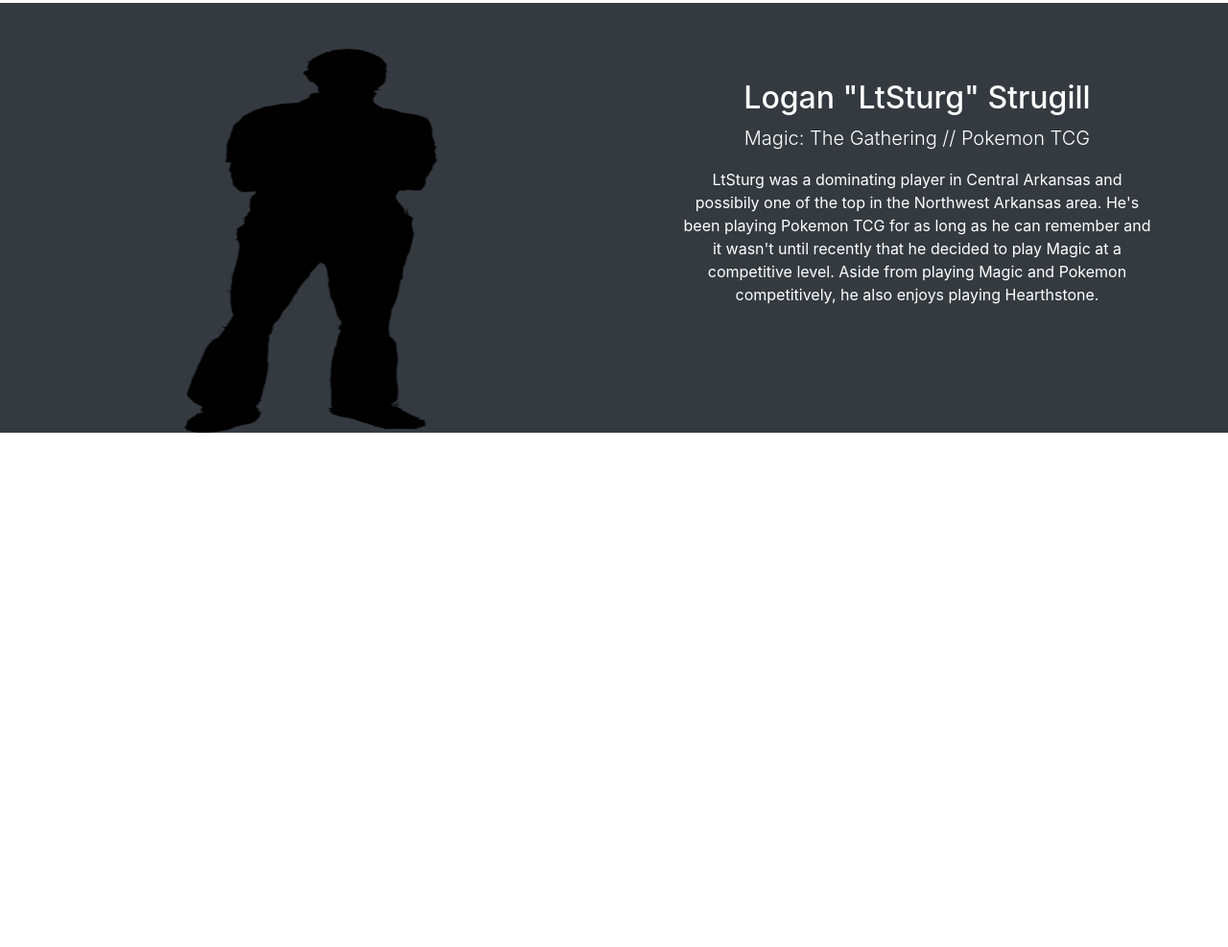
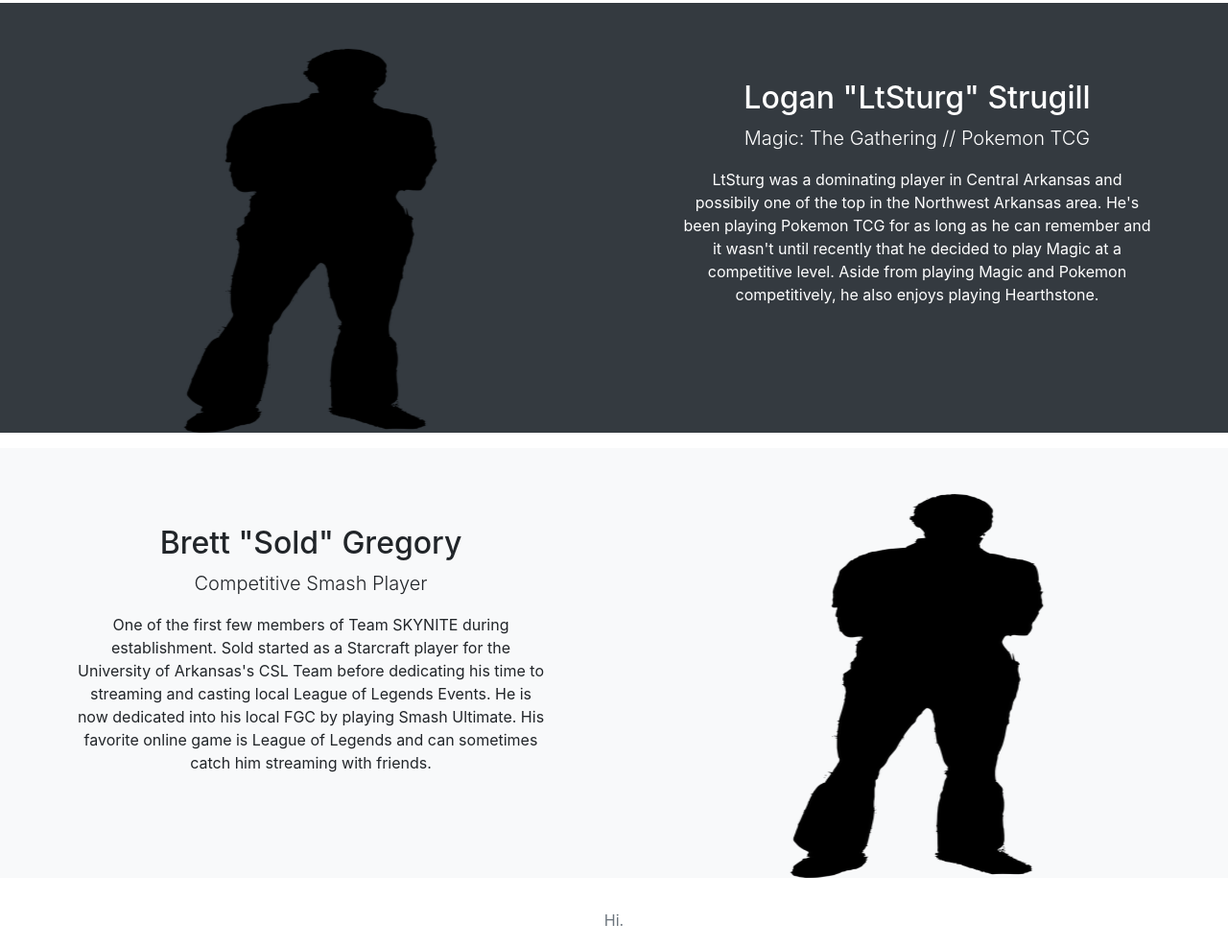
Before and after one commit to DjKniteX/esports, a plain HTML site: page index.html in a window 1280 px wide. Shown: the part 2480-3467 px from the top of the page at 96% size. Before the commit the page ends 2947 px from the top, so only its background shows below. Drawn offline with nearby package versions, Linux system fonts and the light colour scheme.

Commit message:
added Brett

```diff
--- a/index.html
+++ b/index.html
@@ -1,6 +1,7 @@
 <!-- background people pic from cleanpng-->
 <!doctype html>
 <html lang="en">
+
 <head>
   <meta charset="utf-8">
   <meta name="viewport" content="width=device-width, initial-scale=1, shrink-to-fit=no">
@@ -13,7 +14,8 @@
   <link rel="canonical" href="https://getbootstrap.com/docs/4.0/examples/cover/">
 
   <!-- Bootstrap core CSS -->
-    <link rel="stylesheet" href="https://stackpath.bootstrapcdn.com/bootstrap/4.3.1/css/bootstrap.min.css" integrity="sha384-ggOyR0iXCbMQv3Xipma34MD+dH/1fQ784/j6cY/iJTQUOhcWr7x9JvoRxT2MZw1T" crossorigin="anonymous">
+  <link rel="stylesheet" href="https://stackpath.bootstrapcdn.com/bootstrap/4.3.1/css/bootstrap.min.css"
+    integrity="sha384-ggOyR0iXCbMQv3Xipma34MD+dH/1fQ784/j6cY/iJTQUOhcWr7x9JvoRxT2MZw1T" crossorigin="anonymous">
 
   <!-- Custom styles for this template -->
   <link href="css/cover.css" rel="stylesheet">
@@ -37,8 +39,10 @@
   <div class="position-relative overflow-hidden p-3 p-md-5 m-md-3 text-center bg-light">
     <div class="col-md-5 p-lg-5 mx-auto my-5">
       <h1 class="display-4 font-weight-normal">SKYNITE Esports Club</h1>
-        <p class="lead font-weight-normal">Team SKYNITE is many things: An online collective, a gaming team, a streaming crew, and artists. With some of the like minded folks from Arkansas
-          and around the world comes Arkansas's possible first and oldest Esports Club, SKYNITE. We plan on putting Arkansas on the Esports Map.
+      <p class="lead font-weight-normal">Team SKYNITE is many things: An online collective, a gaming team, a streaming
+        crew, and artists. With some of the like minded folks from Arkansas
+        and around the world comes Arkansas's possible first and oldest Esports Club, SKYNITE. We plan on putting
+        Arkansas on the Esports Map.
       </p>
       <a class="btn btn-outline-secondary" href="https://teamskynite.net">Learn More</a>
     </div>
@@ -61,9 +65,11 @@
         <div class="row">
           <div class="col-md-4">
             <div class="card mb-4 box-shadow">
-              <img class="card-img-top" src="img/scr.png" alt="Card image cap" style="width: 287.98px; height: 174.44px">
+              <img class="card-img-top" src="img/scr.png" alt="Card image cap"
+                style="width: 287.98px; height: 174.44px">
               <div class="card-body">
-                <p class="card-text">The game that started the team and will continue to support it for as long as tSn lives.</p>
+                <p class="card-text">The game that started the team and will continue to support it for as long as tSn
+                  lives.</p>
                 <div class="d-flex justify-content-between align-items-center">
                 </div>
               </div>
@@ -73,7 +79,8 @@
             <div class="card mb-4 box-shadow">
               <img class="card-img-top" src="img/wcr.png" alt="Card image cap">
               <div class="card-body">
-                <p class="card-text">Recently added to the roster of games due to being user-friendly. Expect tSn to pick up newer players to compete in tournaments and team leagues</p>
+                <p class="card-text">Recently added to the roster of games due to being user-friendly. Expect tSn to
+                  pick up newer players to compete in tournaments and team leagues</p>
                 <div class="d-flex justify-content-between align-items-center">
                 </div>
               </div>
@@ -81,9 +88,11 @@
           </div>
           <div class="col-md-4">
             <div class="card mb-4 box-shadow">
-              <img class="card-img-top" src="img/mtg.jpg" alt="Card image cap" style="width: 287.98px; height: 174.44px">
+              <img class="card-img-top" src="img/mtg.jpg" alt="Card image cap"
+                style="width: 287.98px; height: 174.44px">
               <div class="card-body">
-                <p class="card-text">The Card game that's been around for as long as we have. We aim to play this competively from FNMs to Online Tournaments</p>
+                <p class="card-text">The Card game that's been around for as long as we have. We aim to play this
+                  competively from FNMs to Online Tournaments</p>
                 <div class="d-flex justify-content-between align-items-center">
                 </div>
               </div>
@@ -93,6 +102,7 @@
         </div>
       </div>
     </div>
+  </main>
   <div id="team">
     <div class="bg-dark d-md-flex flex-md-equal w-100 my-md-3 pl-md-3">
       <div class="mr-md-3 pt-3 px-3 pt-md-5 px-md-5 text-center text-white overflow-hidden">
@@ -102,7 +112,9 @@
         <div class="my-3 p-3">
           <h2 class="display-5">Nikki "DjKniteX" Xaysanasy</h2>
           <p class="lead">Esports Manager/Competitive Starcraft &amp; Warcraft Player</p>
-          <p>DjKniteX has been following the Esports scene since 2007 with Starcraft and brought up the Esports Club to help promote local esports and compete in a variety of games. Aside from Starcraft and Warcraft you can expect to see him play in other games with other members in Street Fighter, Tekken and Pokemon TCG.</p>
+          <p>DjKniteX has been following the Esports scene since 2007 with Starcraft and brought up the Esports Club to
+            help promote local esports and compete in a variety of games. Aside from Starcraft and Warcraft you can
+            expect to see him play in other games with other members in Street Fighter, Tekken and Pokemon TCG.</p>
         </div>
       </div>
     </div>
@@ -112,7 +124,10 @@
         <div class="my-3 p-3">
           <h2 class="display-5">Kirsch "Skyryuu" Mackey</h2>
           <p class="lead">Competitive FGC Player</p>
-          <p>From dominating local arcades in his hometown in the Bahamas, he decided to take it to the next level shortly after moving to Arkansas. Known at parties and locally as the "One guy you don't want to play against" he decided to mark his return to competitive games by playing in Fightcade Weeklies and Planning his next trip to EVO 2020.</p>
+          <p>From dominating local arcades in his hometown in the Bahamas, he decided to take it to the next level
+            shortly after moving to Arkansas. Known at parties and locally as the "One guy you don't want to play
+            against" he decided to mark his return to competitive games by playing in Fightcade Weeklies and Planning
+            his next trip to EVO 2020.</p>
         </div>
       </div>
       <div class="mr-md-3 pt-3 px-3 pt-md-5 px-md-5 text-center text-white overflow-hidden">
@@ -128,12 +143,37 @@
         <div class="my-3 p-3">
           <h2 class="display-5">Logan "LtSturg" Strugill</h2>
           <p class="lead">Magic: The Gathering // Pokemon TCG</p>
-          <p>LtSturg was a dominating player in Central Arkansas and possibily one of the top in the Northwest Arkansas area. He's been playing Pokemon TCG for as long as he can remember and it wasn't until recently that he decided to play Magic at a competitive level. Aside from playing Magic and Pokemon competitively, he also enjoys playing Hearthstone.</p>
+          <p>LtSturg was a dominating player in Central Arkansas and possibily one of the top in the Northwest Arkansas
+            area. He's been playing Pokemon TCG for as long as he can remember and it wasn't until recently that he
+            decided to play Magic at a competitive level. Aside from playing Magic and Pokemon competitively, he also
+            enjoys playing Hearthstone.</p>
         </div>
       </div>
     </div>
   </div>
 
 
+  <div class="bg-light d-md-flex flex-md-equal w-100 my-md-3 pl-md-3">
+    <div class="mr-md-3 pt-3 px-3 pt-md-5 px-md-5 text-center overflow-hidden">
+      <div class="my-3 p-3">
+        <h2 class="display-5">Brett "Sold" Gregory</h2>
+        <p class="lead">Competitive Smash Player</p>
+        <p>One of the first few members of Team SKYNITE during establishment. Sold started as a Starcraft player for the University of Arkansas's CSL Team before dedicating his time to streaming and casting local League of Legends Events.
+          He is now dedicated into his local FGC by playing Smash Ultimate. His favorite online game is League of Legends and can sometimes catch him streaming with friends.
+        </p>
+      </div>
+    </div>
+    <div class="mr-md-3 pt-3 px-3 pt-md-5 px-md-5 text-center text-white overflow-hidden">
+      <img src="img/test.png" class="img-fluid animated bounceInUp" style="width: 400px; height: 400px;">
+    </div>
+  </div>
+  </div>
+
+  <footer class="footer mt-auto py-3">
+    <div class="container">
+      <span class="text-muted">Hi.</span>
+    </div>
+  </footer>
 </body>
+
 </html>
```
Lines whose indentation alone changed are shown as unchanged.
